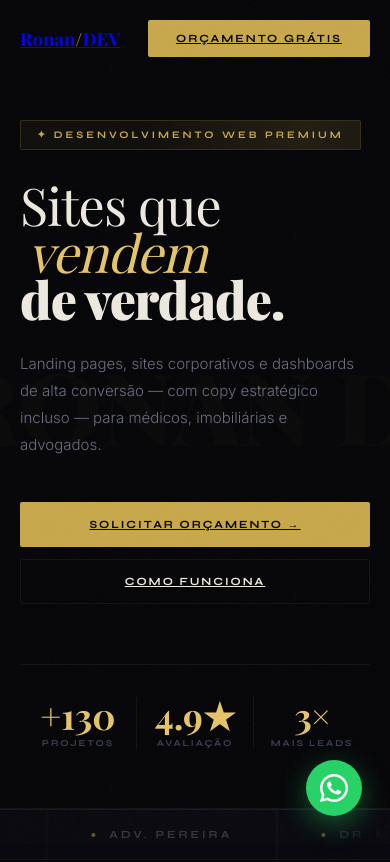
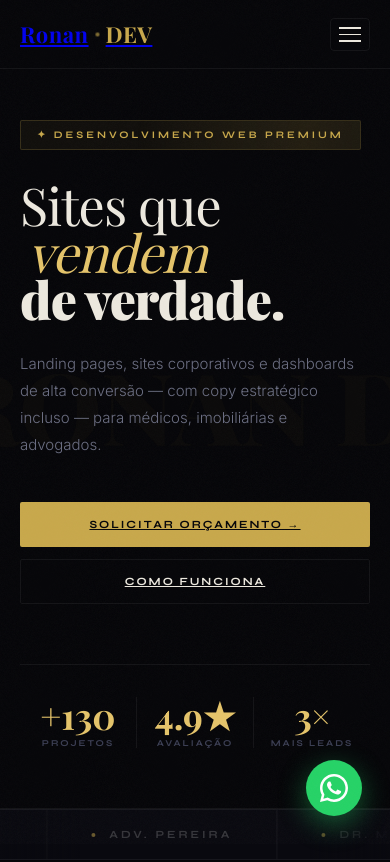
Before and after one commit to RonanP39/Landing_PageRonan, a plain HTML site: page index.html in a window 390 px wide. Shown: the top 862 px of the page. Drawn offline with nearby package versions, Linux system fonts and the light colour scheme; a web font is replaced by a local one.

Commit message:
feat: premium header redesign — centered logo, gold top line, pulsing dot, mobile drawer

```diff
--- a/index.html
+++ b/index.html
@@ -49,21 +49,121 @@
 @media(max-width:600px){.W{padding:0 20px}}
 
 /* ── NAV ── */
-nav{position:fixed;top:0;left:0;right:0;z-index:500;padding:20px 0;transition:all .4s}
-nav.on{background:rgba(5,5,8,.9);backdrop-filter:blur(20px);border-bottom:1px solid var(--rim);padding:14px 0}
-.nav-i{display:flex;align-items:center;justify-content:space-between}
-.logo{font-family:var(--serif);font-size:18px;font-weight:700;letter-spacing:.3px;cursor:none}
+/* ══ NAV ══ */
+nav{position:fixed;top:0;left:0;right:0;z-index:500;transition:all .45s cubic-bezier(.16,1,.3,1)}
+.nav-outer{padding:0;background:transparent;transition:all .45s}
+nav.on .nav-outer{background:rgba(5,5,8,.92);backdrop-filter:blur(24px) saturate(180%)}
+/* Top gold line — always visible */
+.nav-topline{height:2px;background:linear-gradient(90deg,transparent 0%,var(--gold) 30%,var(--gold2) 50%,var(--gold) 70%,transparent 100%);opacity:0;transition:opacity .4s}
+nav.on .nav-topline{opacity:1}
+.nav-inner-wrap{border-bottom:1px solid transparent;transition:border-color .45s}
+nav.on .nav-inner-wrap{border-bottom-color:var(--rim)}
+.nav-i{
+  display:grid;grid-template-columns:1fr auto 1fr;
+  align-items:center;padding:22px 0;
+  transition:padding .4s;
+}
+nav.on .nav-i{padding:14px 0}
+
+/* Logo — center */
+.logo{
+  font-family:var(--serif);font-size:22px;font-weight:700;
+  letter-spacing:.5px;cursor:none;
+  display:flex;align-items:center;gap:2px;justify-content:center;
+}
 .logo em{font-style:normal;color:var(--gold)}
-.nav-links{display:flex;gap:36px}
-.nav-links a{font-size:12px;font-weight:500;letter-spacing:2px;text-transform:uppercase;color:var(--dim);transition:color .2s;cursor:none}
+.logo-dot{width:5px;height:5px;border-radius:50%;background:var(--gold);margin:0 4px;animation:pulse 2.5s ease-in-out infinite}
+@keyframes pulse{0%,100%{opacity:1;transform:scale(1)}50%{opacity:.4;transform:scale(.7)}}
+
+/* Links — left */
+.nav-links{display:flex;gap:32px;justify-content:flex-start}
+.nav-links a{
+  font-family:var(--disp);font-size:10px;font-weight:700;
+  letter-spacing:2.5px;text-transform:uppercase;color:var(--dim);
+  transition:color .2s;cursor:none;position:relative;padding-bottom:3px;
+}
+.nav-links a::after{
+  content:'';position:absolute;bottom:0;left:0;width:0;height:1px;
+  background:var(--gold);transition:width .3s cubic-bezier(.16,1,.3,1);
+}
 .nav-links a:hover{color:var(--text)}
-.nav-btn{font-family:var(--disp);font-size:11px;font-weight:700;letter-spacing:2px;text-transform:uppercase;
-  background:var(--gold);color:var(--bg);padding:12px 28px;border-radius:2px;cursor:none;
-  transition:all .25s;position:relative;overflow:hidden;border:none}
-.nav-btn::after{content:'';position:absolute;inset:0;background:linear-gradient(110deg,transparent 40%,rgba(255,255,255,.2) 50%,transparent 60%);transform:translateX(-100%);transition:transform .6s}
-.nav-btn:hover{background:var(--gold2);transform:translateY(-1px);box-shadow:0 8px 28px rgba(200,168,75,.3)}
-.nav-btn:hover::after{transform:translateX(120%)}
-@media(max-width:900px){.nav-links{display:none}}
+.nav-links a:hover::after{width:100%}
+
+/* CTA — right */
+.nav-cta{display:flex;align-items:center;gap:12px;justify-content:flex-end}
+.nav-badge{
+  font-family:var(--disp);font-size:9px;font-weight:700;letter-spacing:2px;
+  text-transform:uppercase;color:var(--dim);padding:5px 12px;
+  border:1px solid var(--rim);border-radius:100px;
+  display:none;
+}
+nav.on .nav-badge{display:block}
+.nav-btn{
+  font-family:var(--disp);font-size:10px;font-weight:700;letter-spacing:2px;
+  text-transform:uppercase;background:var(--gold);color:var(--bg);
+  padding:13px 28px;border-radius:2px;cursor:none;
+  transition:all .25s;position:relative;overflow:hidden;border:none;
+  white-space:nowrap;
+}
+.nav-btn::before{
+  content:'';position:absolute;inset:0;
+  background:linear-gradient(110deg,transparent 40%,rgba(255,255,255,.2) 50%,transparent 60%);
+  transform:translateX(-100%);transition:transform .6s;
+}
+.nav-btn:hover{background:var(--gold2);transform:translateY(-2px);box-shadow:0 10px 32px rgba(200,168,75,.35)}
+.nav-btn:hover::before{transform:translateX(120%)}
+
+/* Mobile hamburger */
+.nav-ham{
+  display:none;flex-direction:column;gap:5px;cursor:none;
+  padding:8px;border:1px solid var(--rim);border-radius:4px;
+  background:transparent;transition:border-color .2s;
+}
+.nav-ham:hover{border-color:var(--rim-gold)}
+.ham-line{width:22px;height:1.5px;background:var(--text);transition:all .3s;display:block}
+nav.menu-open .ham-line:nth-child(1){transform:translateY(6.5px) rotate(45deg)}
+nav.menu-open .ham-line:nth-child(2){opacity:0;transform:translateX(-8px)}
+nav.menu-open .ham-line:nth-child(3){transform:translateY(-6.5px) rotate(-45deg)}
+
+/* Mobile drawer */
+.nav-drawer{
+  display:none;
+  flex-direction:column;gap:0;
+  background:rgba(5,5,8,.97);backdrop-filter:blur(24px);
+  border-top:1px solid var(--rim);
+  max-height:0;overflow:hidden;
+  transition:max-height .45s cubic-bezier(.16,1,.3,1);
+}
+nav.menu-open .nav-drawer{max-height:400px}
+.nav-drawer a{
+  font-family:var(--disp);font-size:11px;font-weight:700;letter-spacing:2.5px;
+  text-transform:uppercase;color:var(--dim);
+  padding:18px 24px;border-bottom:1px solid var(--rim);
+  transition:color .2s,background .2s;cursor:none;
+  display:block;
+}
+.nav-drawer a:hover{color:var(--gold);background:rgba(200,168,75,.04)}
+.nav-drawer .nav-drawer-cta{
+  margin:16px 24px 20px;
+  background:var(--gold);color:var(--bg);
+  text-align:center;border-radius:2px;border-bottom:none;
+  padding:14px;
+}
+.nav-drawer .nav-drawer-cta:hover{background:var(--gold2)}
+
+@media(max-width:900px){
+  .nav-links{display:none}
+  .nav-badge{display:none!important}
+  .nav-i{grid-template-columns:1fr auto}
+  .logo{justify-content:flex-start}
+  .nav-ham{display:flex}
+  .nav-cta .nav-btn{display:none}
+  .nav-drawer{display:flex}
+}
+@media(max-width:480px){
+  .nav-i{padding:16px 0}
+  nav.on .nav-i{padding:12px 0}
+}
 
 /* ════════════════════════════
    HERO — FULLSCREEN SPLIT
@@ -467,16 +567,40 @@ footer::before{content:'';position:absolute;top:0;left:0;right:0;height:1px;back
 
 <!-- NAV -->
 <nav id="nav">
-  <div class="W nav-i">
-    <a href="#" class="logo">Ronan<em>/</em>DEV</a>
-    <div class="nav-links">
-      <a href="#sobre">Sobre</a>
-      <a href="#servicos">Serviços</a>
-      <a href="#resultados">Cases</a>
-      <a href="#planos">Planos</a>
-      <a href="#feedback">Depoimentos</a>
+  <div class="nav-topline"></div>
+  <div class="nav-inner-wrap">
+    <div class="W">
+      <div class="nav-i">
+        <!-- Links left -->
+        <div class="nav-links">
+          <a href="#sobre">Sobre</a>
+          <a href="#servicos">Serviços</a>
+          <a href="#resultados">Cases</a>
+          <a href="#planos">Planos</a>
+        </div>
+        <!-- Logo center -->
+        <a href="#" class="logo">Ronan<span class="logo-dot"></span><em>DEV</em></a>
+        <!-- CTA right -->
+        <div class="nav-cta">
+          <span class="nav-badge">+130 projetos</span>
+          <a href="https://wa.me/5516981044494?text=Ol%C3%A1!%20Vim%20pelo%20site%20e%20gostaria%20de%20um%20or%C3%A7amento." target="_blank" rel="noopener" class="nav-btn">Orçamento grátis →</a>
+          <button class="nav-ham" id="navHam" aria-label="Menu">
+            <span class="ham-line"></span>
+            <span class="ham-line"></span>
+            <span class="ham-line"></span>
+          </button>
+        </div>
+      </div>
     </div>
-    <a href="https://wa.me/5516981044494?text=Ol%C3%A1!%20Vim%20pelo%20site%20e%20gostaria%20de%20um%20or%C3%A7amento." target="_blank" rel="noopener" class="nav-btn">Orçamento grátis</a>
+  </div>
+  <!-- Mobile drawer -->
+  <div class="nav-drawer" id="navDrawer">
+    <a href="#sobre" onclick="closeMenu()">Sobre</a>
+    <a href="#servicos" onclick="closeMenu()">Serviços</a>
+    <a href="#resultados" onclick="closeMenu()">Cases</a>
+    <a href="#planos" onclick="closeMenu()">Planos</a>
+    <a href="#feedback" onclick="closeMenu()">Depoimentos</a>
+    <a href="https://wa.me/5516981044494?text=Ol%C3%A1!%20Vim%20pelo%20site%20e%20gostaria%20de%20um%20or%C3%A7amento." target="_blank" rel="noopener" class="nav-drawer-cta">Orçamento grátis →</a>
   </div>
 </nav>
 
@@ -1115,6 +1239,13 @@ document.querySelectorAll('a,button,.btn-prim,.btn-sec,.nav-btn,.srv-item').forE
 const nav=document.getElementById('nav');
 window.addEventListener('scroll',()=>nav.classList.toggle('on',scrollY>60),{passive:true});
 
+/* Hamburger */
+const ham=document.getElementById('navHam');
+ham&&ham.addEventListener('click',()=>nav.classList.toggle('menu-open'));
+function closeMenu(){{nav.classList.remove('menu-open')}}
+// Close on outside click
+document.addEventListener('click',e=>{{if(!nav.contains(e.target))nav.classList.remove('menu-open')}});
+
 /* Reveal */
 const io=new IntersectionObserver(entries=>entries.forEach(e=>{if(e.isIntersecting){e.target.classList.add('visible');io.unobserve(e.target);}}),{threshold:.08,rootMargin:'0px 0px -40px 0px'});
 document.querySelectorAll('.reveal').forEach(el=>io.observe(el));
```
